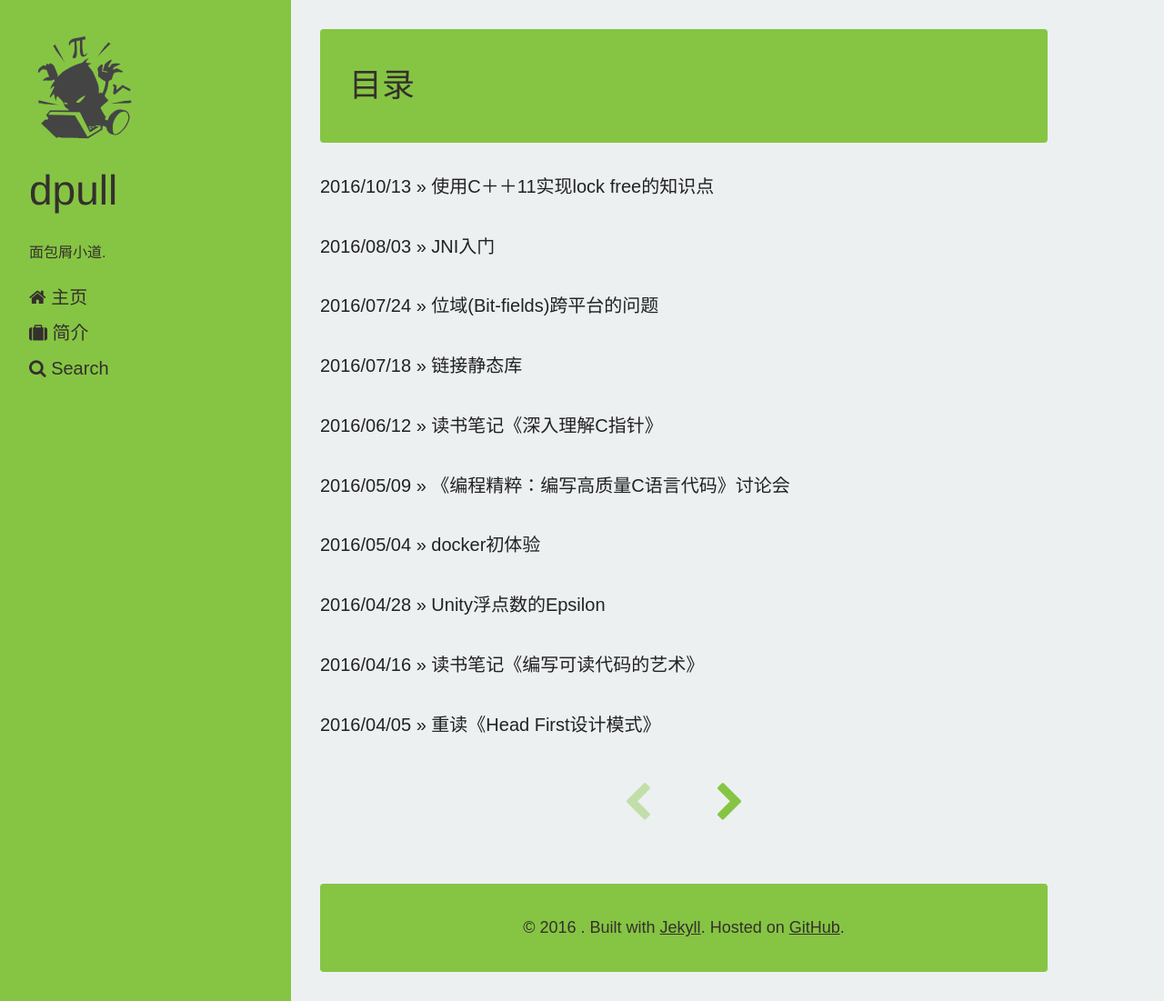
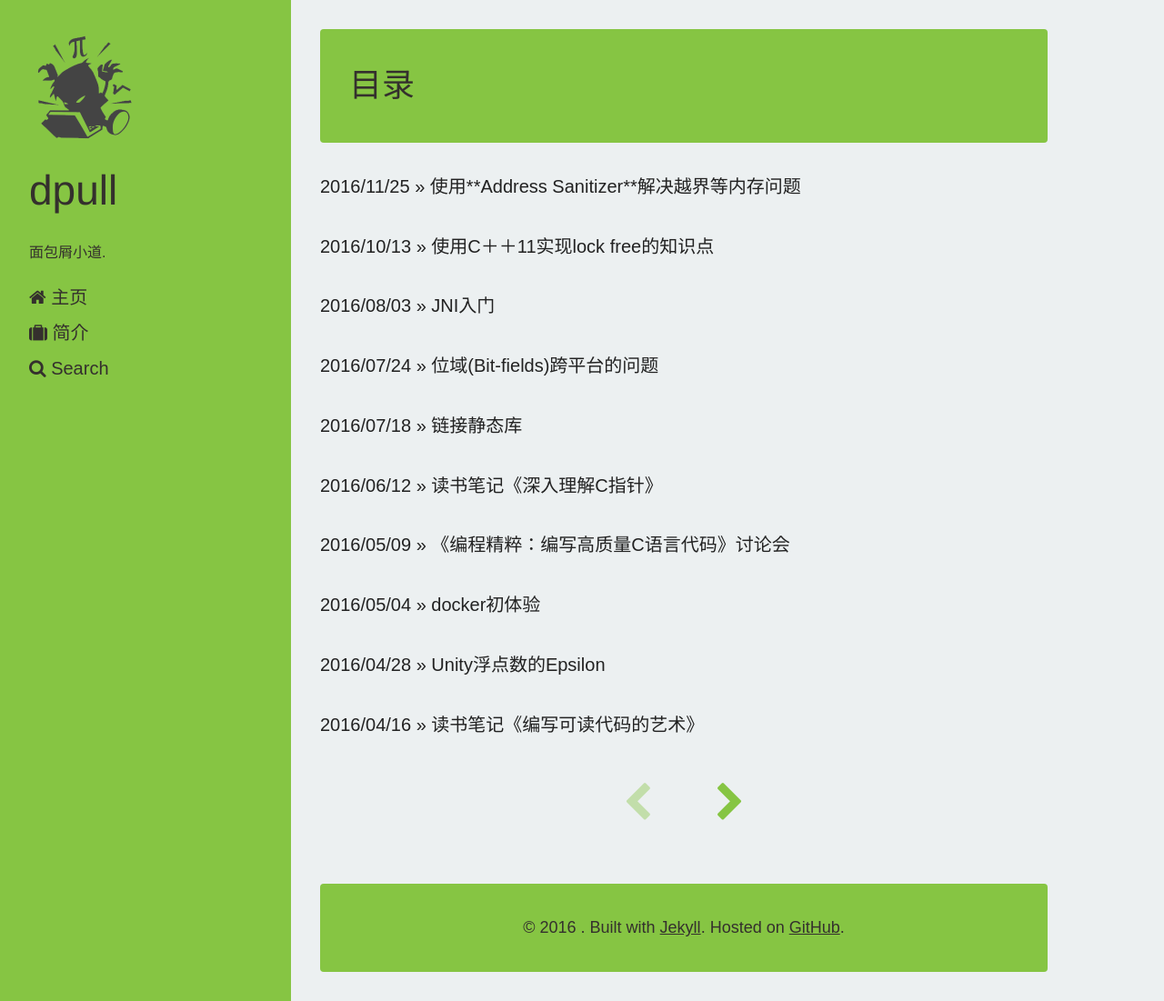
Before and after one commit to dpull/dpull.github.io, a Jekyll site: the page built from index.html, in a window 1280 px wide and 1101 px high. Shown: the whole window at 91% size. Built offline with Jekyll 4.4.1, drawn with Linux system fonts in a browser that asks for light colours; nearby versions of some CDN libraries; the list of posts is cut into pages by our own code; some of the changed lines change nothing that is shown.

Commit message:
add Address Sanitizer

```diff
--- /dev/null
+++ b/_posts/2016-11-25-address-sanitizer.md
@@ -0,0 +1,45 @@
+---
+layout: post
+title: 使用**Address Sanitizer**解决越界等内存问题
+categories: [general]
+tags: []
+---
+
+##内存越界##
+
+内存越界是C／C++的最常见的bug，可能导致程序诡异崩溃，十分难查。
+
+{% highlight c %}
+char *ptr = (char *)malloc(5);
+ptr[12] = 0;
+{% endhighlight %}
+
+
+这段代码只申请了5字节的数组，却写入数据到第13字节上。在这个地址上，可能发生数据损坏（比如在Apple平台上，malloc函数总是最少分配16个字节，即使你申请少于16字节的空间，因此这段代码在Apple平台上运行正常）。
+
+**Address Sanitizer** 可用来解决这类问题，它通过编译器指令开启，无需修改现有的代码，但也会带来运行时2-5倍的cpu消耗。
+
+开启方法：
+
+* `XCode` Edit Scheme-->Run-->Diagnostics--->勾选Address Sanitizer
+*  clang -fsanitize=address test.c
+
+程序会在越界时立即宕掉。
+
+
+##有符号整数溢出##
+
+{% highlight c %}
+int num = 100;
+for (int i = 0 ; i < 10; ++i)
+{
+	num *= num;
+	printf("%d\n", num);
+}
+{% endhighlight %}
+
+num在第三次循环的时候，产生上溢。有符号的整数溢出是C的未定义行为，会产生诡异的后果。可以使用 **Undefined Behavior Sanitizer** 查找这类问题
+
+开启方法：
+* `XCode` 在`Other Warning Flags`（其他也可）添加： -fsanitize=undefined-trap -fsanitize-undefined-trap-on-error
+* clang -fsanitize=undefined-trap -fsanitize-undefined-trap-on-error undefined.c
```
Also changed, not shown: _posts/2011-05-18-c_printf.md (+1 -0 lines).
